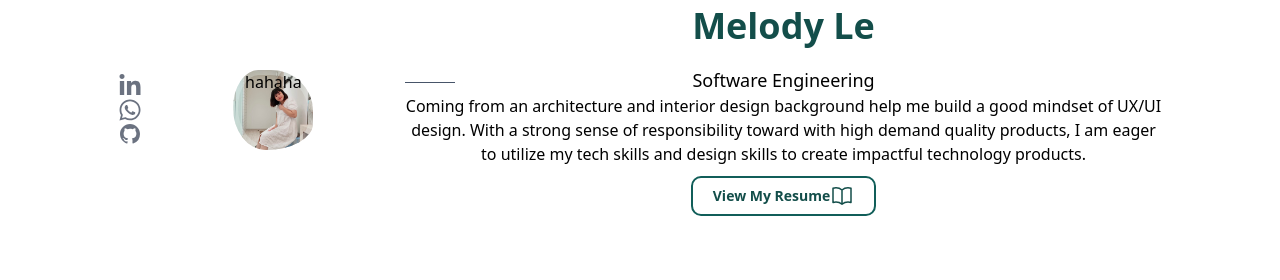
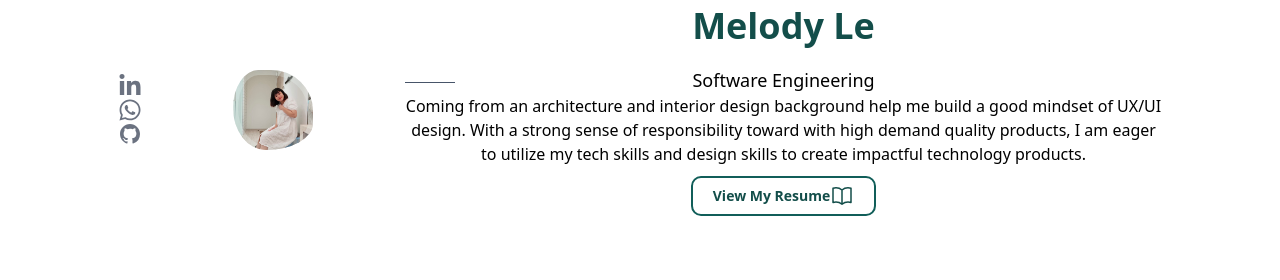
Before and after one commit to Melody-Le/melody-portfolio, a React (Vite) app: page / in a window 1280 px wide. Shown: the part 394-674 px from the top of the page. Built offline with nearby package versions, Linux system fonts and the light colour scheme; a web font is replaced by a local one.

Commit message:
Feat: update profile

```diff
--- a/src/containers/Home/ProfilePhoto.jsx
+++ b/src/containers/Home/ProfilePhoto.jsx
@@ -6,7 +6,7 @@ function ProfilePhoto() {
       data-aos="fade-right"
       className="profile-animation transition duration-150 ease-in-out basis-1/2 md:basis-1/4 max-w-20 aspect-square bg-cover bg-no-repeat bg-center bg-profile"
     >
-      <div className="h-40">hahaha</div>
+      {/* <div className="h-40">hahaha</div> */}
     </div>
   );
 }
```
